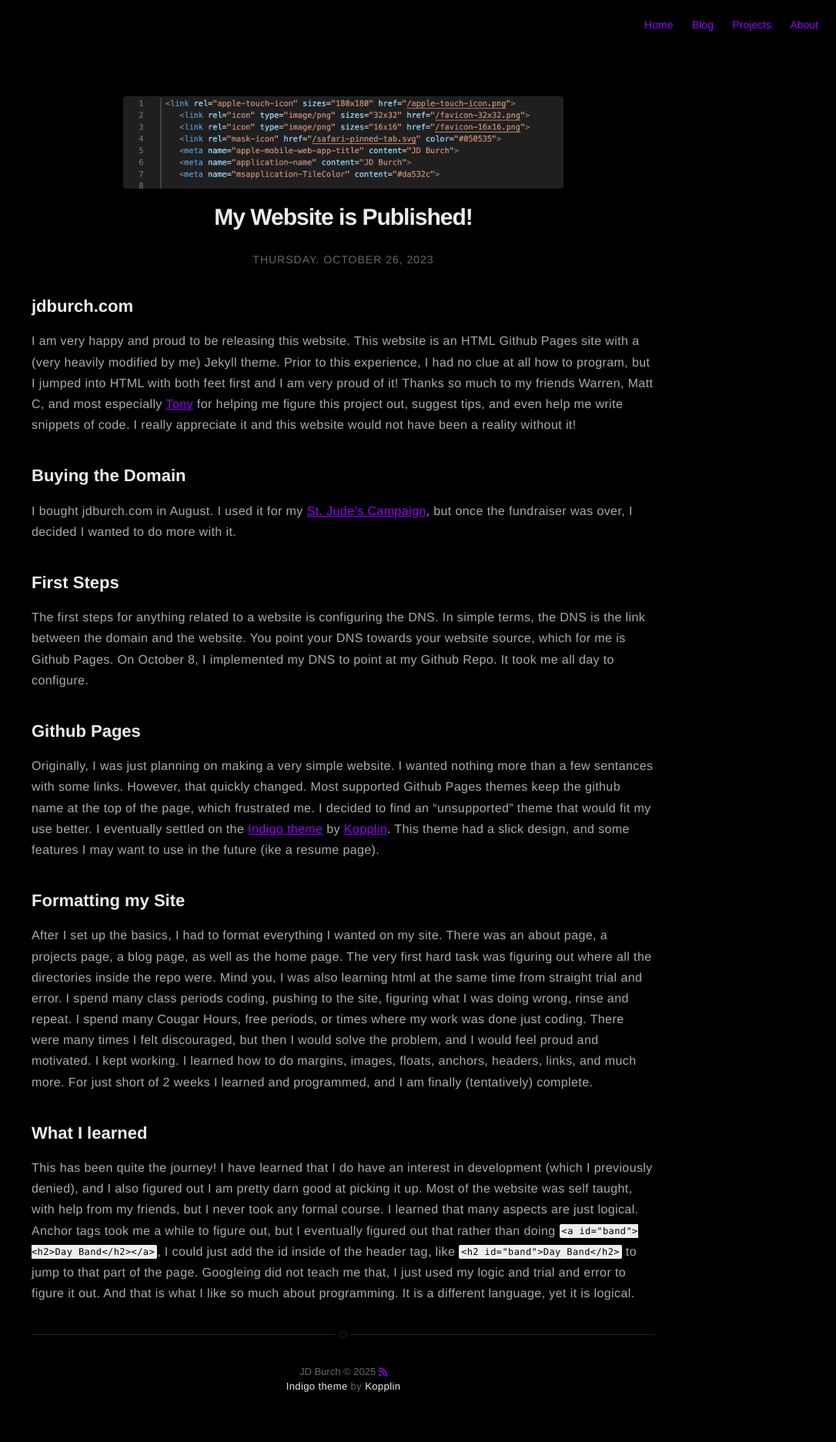
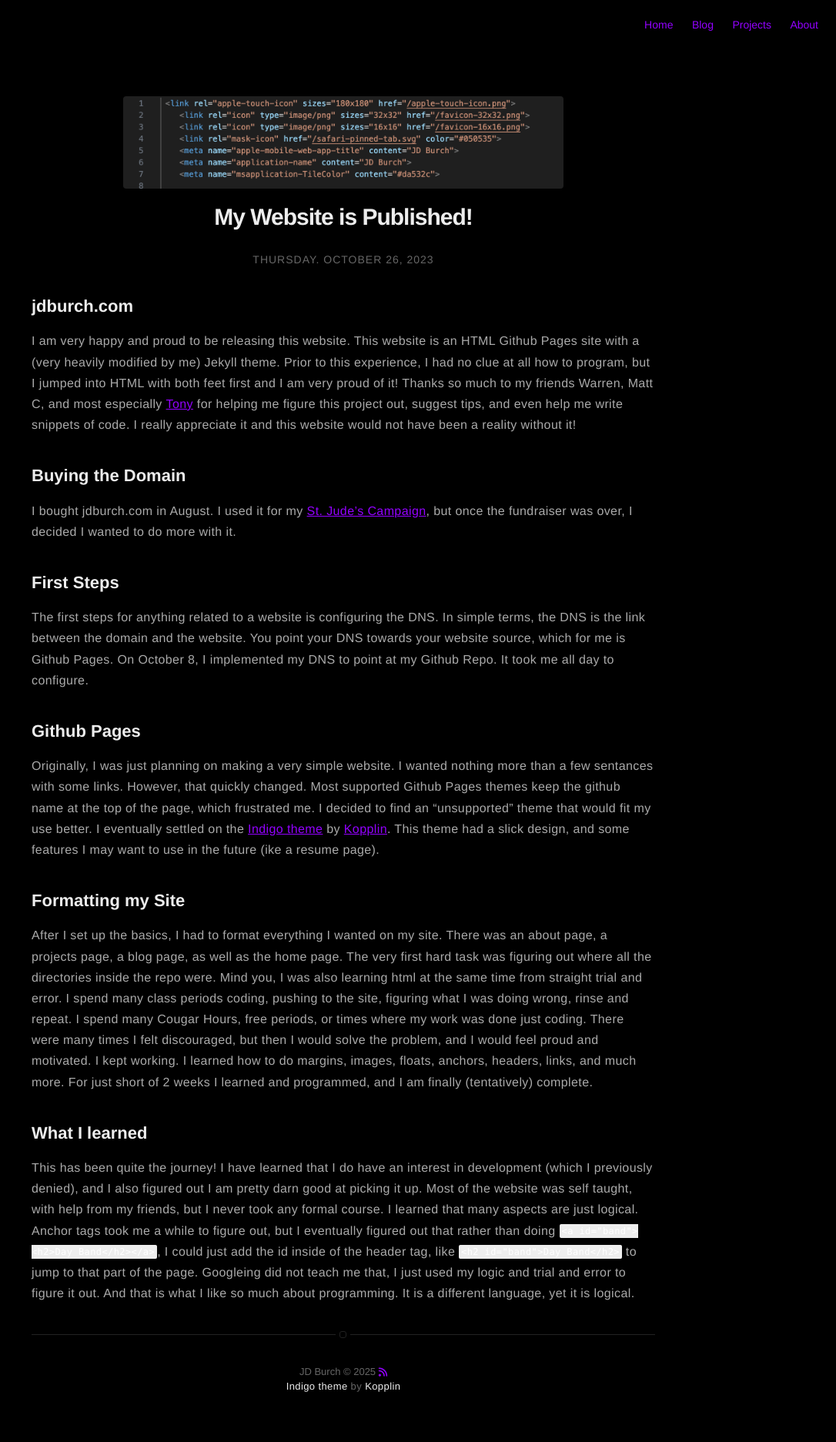
Before and after one commit to JDBurchHuzzah/jdburchhuzzah.github.io, a Jekyll site: the page built from _posts/2023-10-26-my-website-is-published.markdown, in a window 1280 px wide. Shown: the whole page at 77% size, without its empty margins (194-1280 px from the left). Built offline with Jekyll 4.4.1, drawn with Linux system fonts in a browser that asks for light colours; nearby versions of some CDN libraries.

Commit message:
Update variables-dark.sass

```diff
--- a/_sass/base/variables-dark.sass
+++ b/_sass/base/variables-dark.sass
@@ -9,7 +9,7 @@
 $omega: #000
 $zeta: #fff
 $kappa: #1E2D24
-$sigma: #000000
+$sigma: #FFFFFF
 
 $thin-font: 400
 
```
